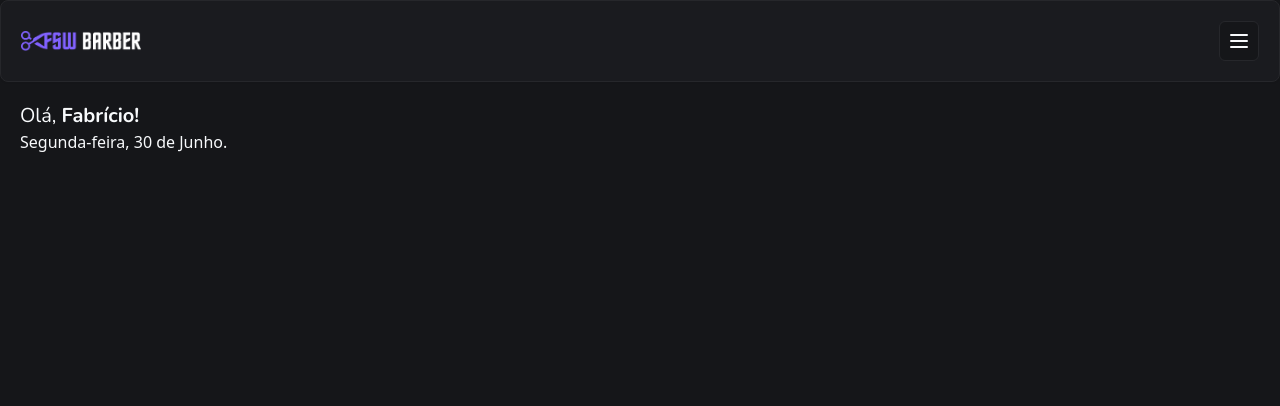
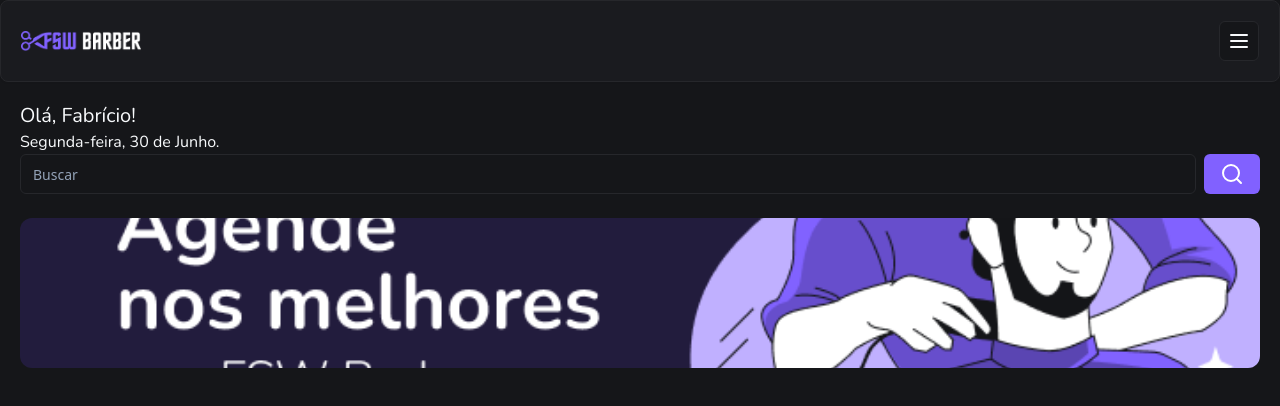
Before and after one commit to Fabricio9227/FSW-barber, a Next.js app: page / in a window 1280 px wide. Shown: the top 406 px of the page. Built offline with nearby package versions, Linux system fonts and the light colour scheme.

Commit message:
feat: add header component and banner

```diff
--- a/app/page.tsx
+++ b/app/page.tsx
@@ -1,4 +1,8 @@
+import { SearchIcon } from "lucide-react"
+import Image from "next/image"
 import Header from "./_components/header"
+import { Button } from "./_components/ui/button"
+import { Input } from "./_components/ui/input"
 
 const Home = () => {
   return (
@@ -6,10 +10,26 @@ const Home = () => {
       {/* Header*/}
       <Header />
       <div className="p-5">
-        <h2 className="font-nunito text-xl">
+        <h2 className="font-nunito text-xl font-extralight">
           Olá, <strong>Fabrício!</strong>
         </h2>
-        <p>Segunda-feira, 30 de Junho.</p>
+        <p className="font-nunito font-normal">Segunda-feira, 30 de Junho.</p>
+
+        <div className="flex items-center gap-2">
+          <Input placeholder="Buscar" />
+          <Button>
+            <SearchIcon />
+          </Button>
+        </div>
+
+        <div className="relative mt-6 h-[150px] w-full">
+          <Image
+            alt="Agende nos melhores com o FSW Barber"
+            src="/banner-01.png"
+            fill
+            className="rounded-xl object-cover"
+          />
+        </div>
       </div>
     </div>
   )
```
